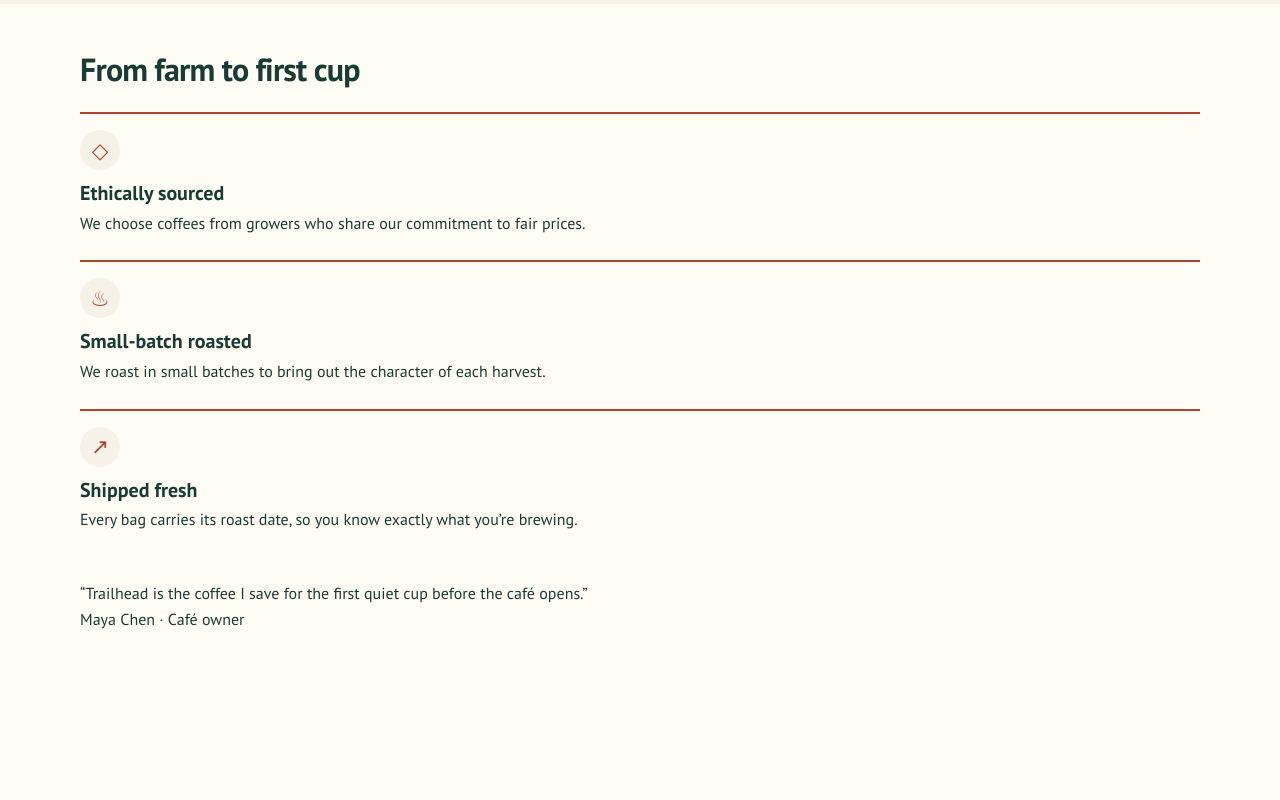
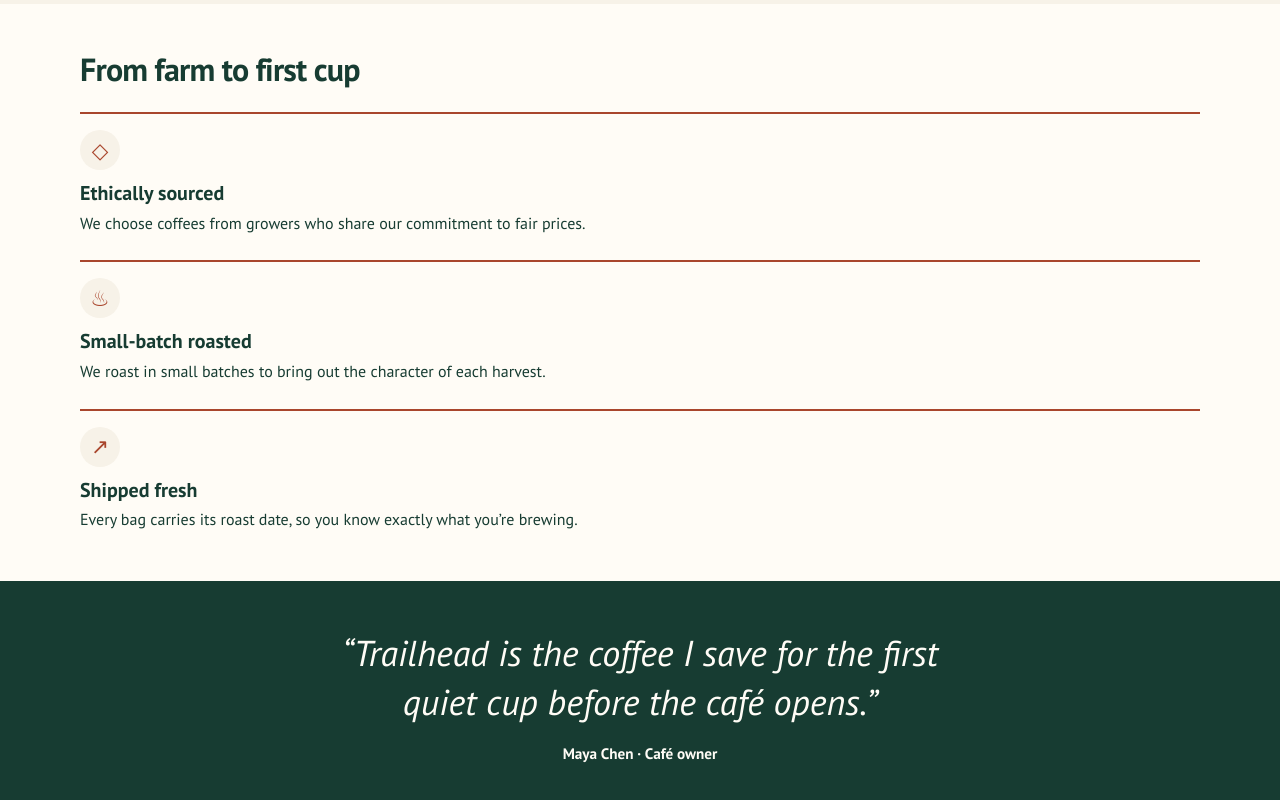
Before and after one commit to nverlainedaistaing-a11y/W4C-Responsive, a plain HTML site: page index.html in a window 1280 px wide. Shown: the part 729-1529 px from the top of the page. Before the commit the page ends 1361 px from the top, so only its background shows below. Drawn offline with Linux system fonts and the light colour scheme.

Commit message:
Adding designs for customer testimonials on a contrasting pine background

```diff
--- a/css/style.css
+++ b/css/style.css
@@ -213,3 +213,25 @@ summary:focus-visible {
   margin-block: 0.75rem 0.4rem;
   font-size: 1.25rem;
 }
+
+/* ---- Testimonial Styles---- */
+.testimonial {
+  padding-block: 3rem;
+  background: var(--pine);
+  color: var(--paper);
+  text-align: center;
+}
+
+.testimonial blockquote {
+  max-width: 34ch;
+  margin-inline: auto;
+  font-size: clamp(1.5rem, 3vw, 2.25rem);
+  font-style: italic;
+  line-height: 1.35;
+}
+
+.testimonial figcaption {
+  margin-top: 1rem;
+  font-size: 0.95rem;
+  font-weight: 700;
+}
```
